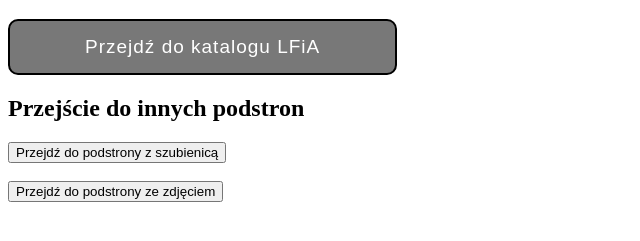
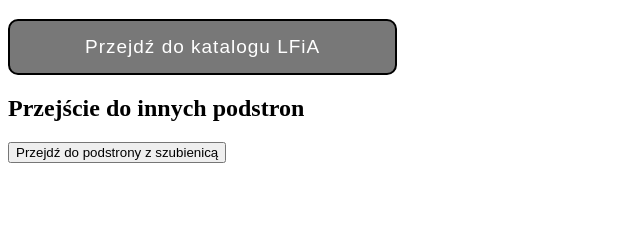
Before and after one commit to majchjan/majchjan.github.io, a plain HTML site: page index.html in a window 1280 px wide. Shown: the part 61-302 px from the top of the page, without its empty margins (0-640 px from the left). Drawn offline with Linux system fonts and the light colour scheme.

Commit message:
usunięcie zbędnego przycisku testowego oraz zdjęć

```diff
--- a/index.html
+++ b/index.html
@@ -22,8 +22,7 @@
     </head>
     <body>
         <h1>Witaj na mojej stronie!</h1>
-
-        <!-- Przycisk przekierowujący do main.html w katalogu lfia -->
+        <!-- Przycisk przekierowujący do index.html w katalogu lfia -->
         <a href="lfia">
             <button id="do_lfia" type="button" name="guzik_lfia">Przejdź do katalogu LFiA</button>
         </a>
@@ -32,10 +31,5 @@
         <a href="index_test.html">
             <button>Przejdź do podstrony z szubienicą</button>
         </a>
-        <br>
-        <br>
-        <a href="img/s9.jpg">
-            <button>Przejdź do podstrony ze zdjęciem</button>
-        </a>
     </body>
 </html>
```
Also changed, not shown: lfia/img/s0.jpg (deleted), lfia/img/s1.jpg (deleted), lfia/img/s2.jpg (deleted), lfia/img/s3.jpg (deleted), lfia/img/s4.jpg (deleted), lfia/img/s5.jpg (deleted), lfia/img/s6.jpg (deleted), lfia/img/s7.jpg (deleted), lfia/img/s8.jpg (deleted), lfia/img/s9.jpg (deleted).
